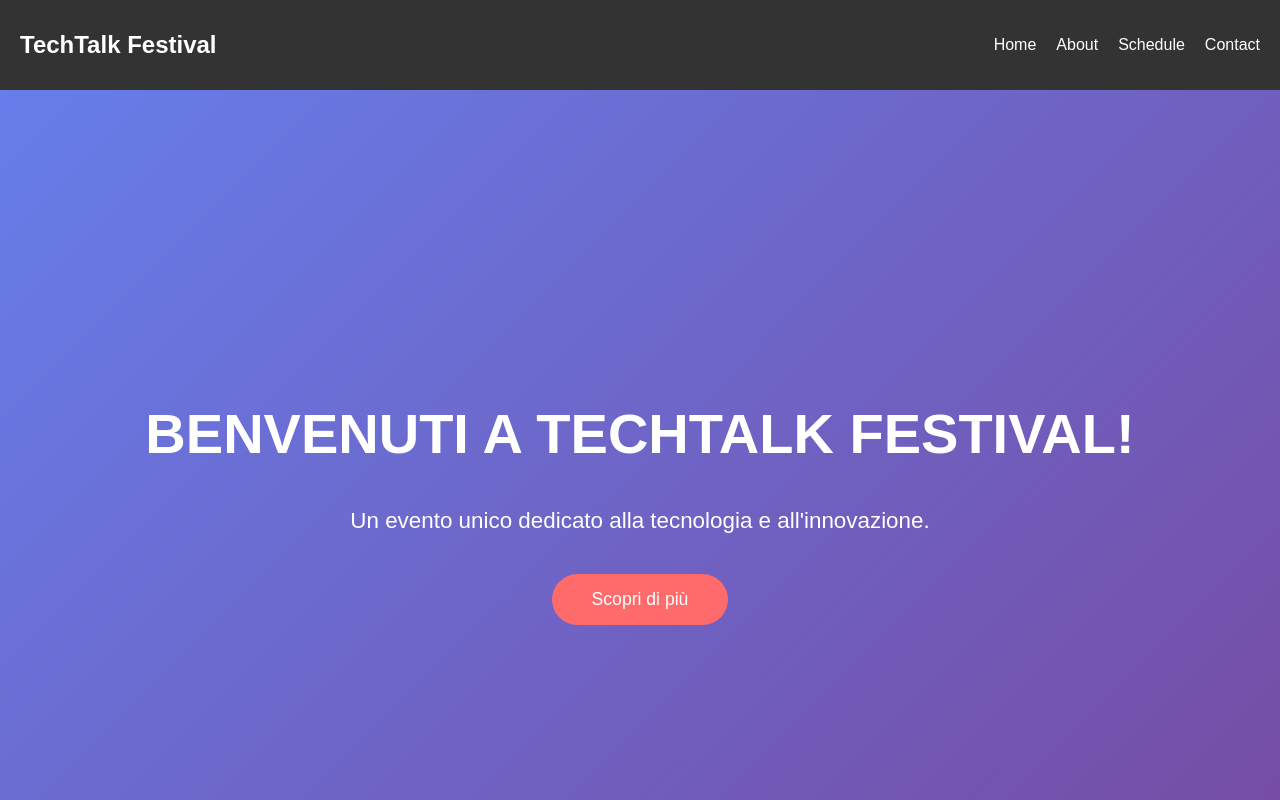
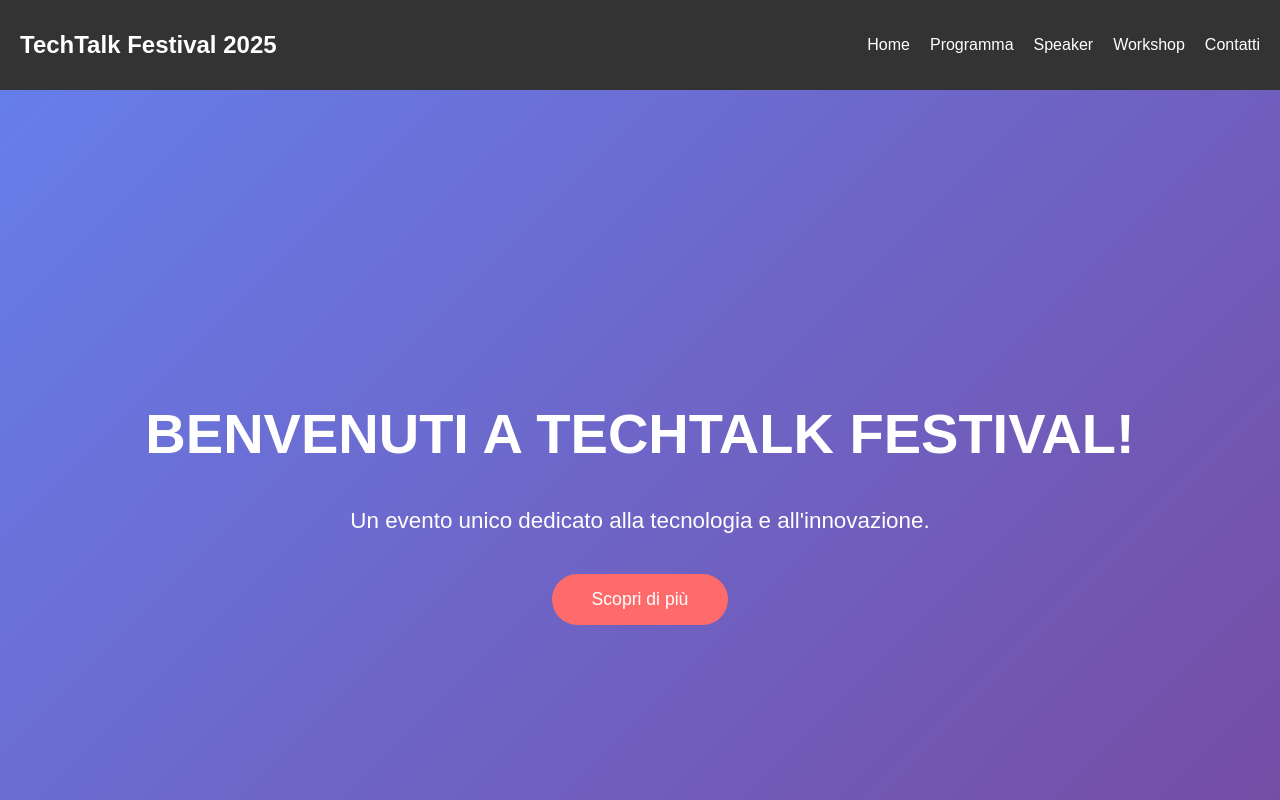
Before and after one commit to zVandre/sitoscuola, a React (Create React App) app: page / in a window 1280 px wide. Shown: the top 800 px of the page. Built offline with nearby package versions, Linux system fonts and the light colour scheme.

Commit message:
Update Header.js

```diff
--- a/src/components/Header.js
+++ b/src/components/Header.js
@@ -4,13 +4,14 @@ import './Header.css';
 const Header = () => {
   return (
     <header className="header">
-      <div className="logo">TechTalk Festival</div>
+      <div className="logo">TechTalk Festival 2025</div>
       <nav>
         <ul>
           <li><a href="#hero">Home</a></li>
-          <li><a href="#about">About</a></li>
-          <li><a href="#schedule">Schedule</a></li>
-          <li><a href="#contact">Contact</a></li>
+          <li><a href="#program">Programma</a></li>
+          <li><a href="#speakers">Speaker</a></li>
+          <li><a href="#workshops">Workshop</a></li>
+          <li><a href="#contact">Contatti</a></li>
         </ul>
       </nav>
     </header>
```
